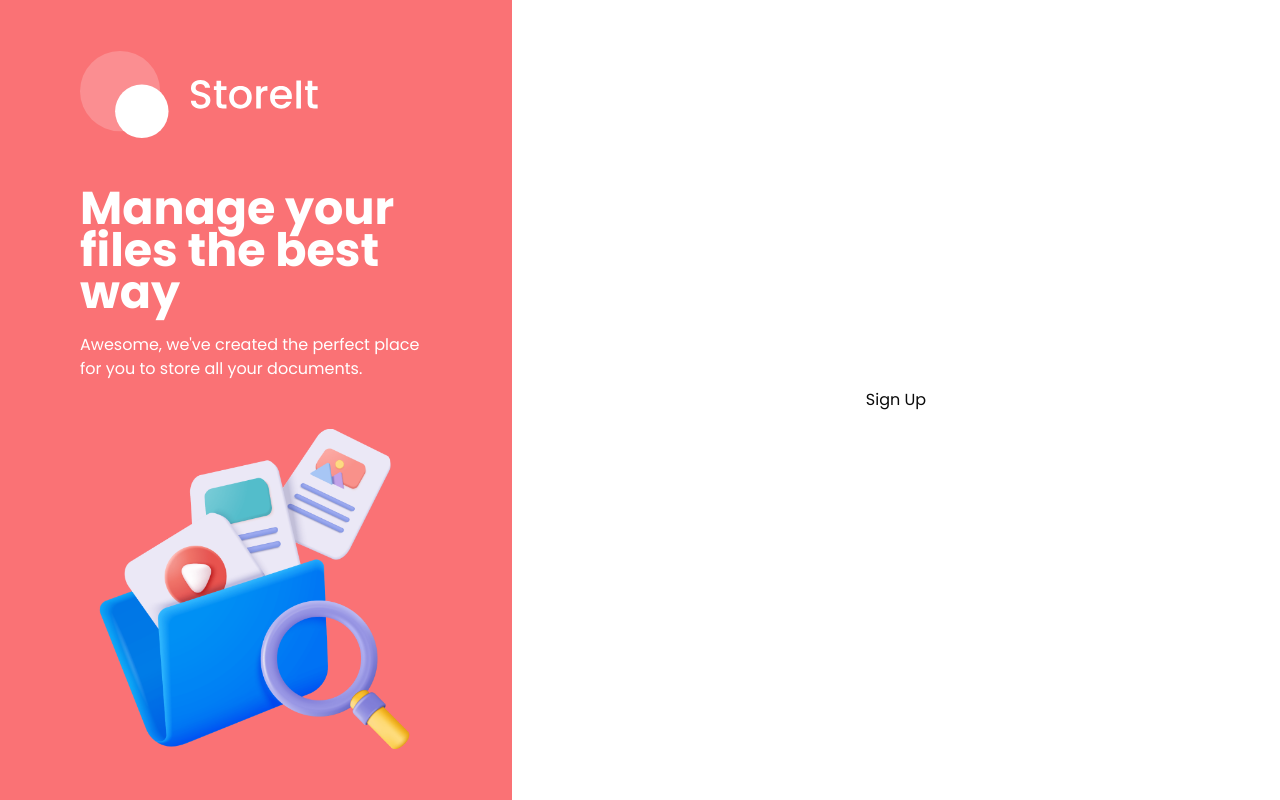
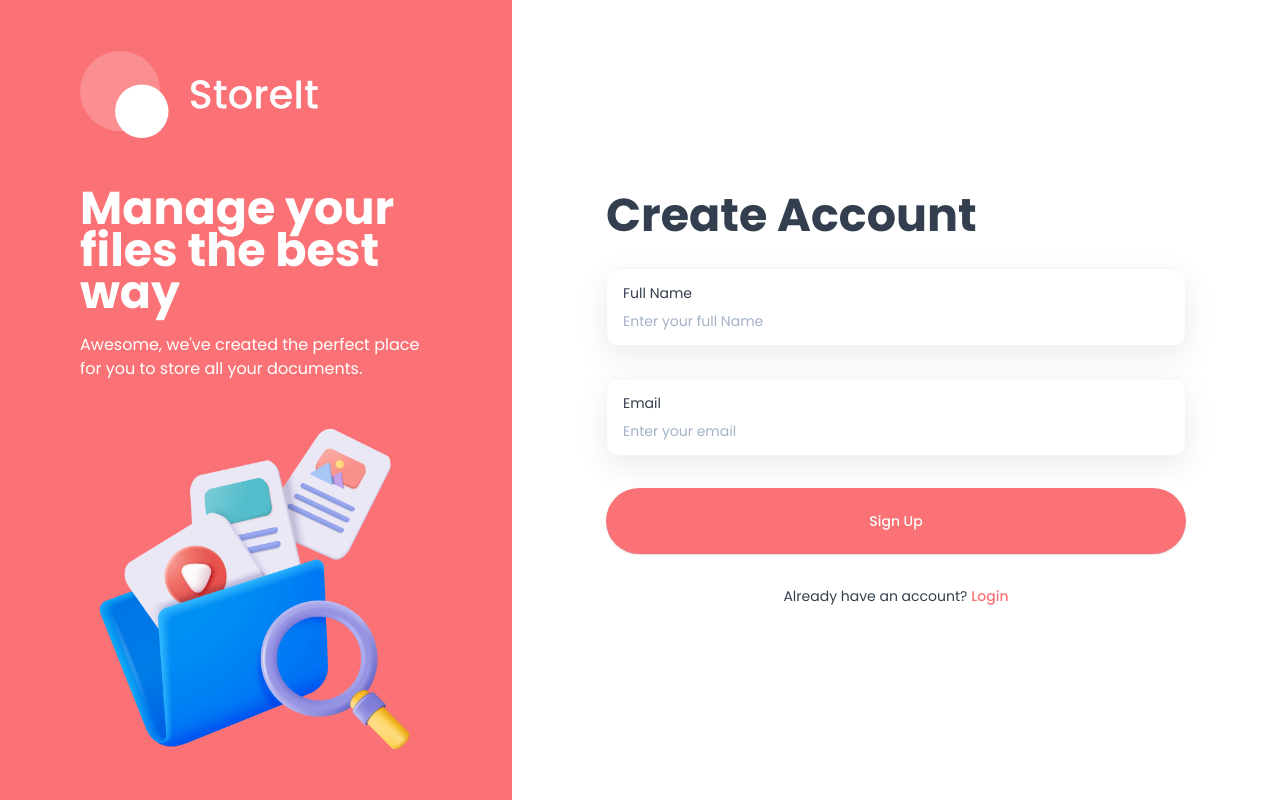
Before and after one commit to MohamedZakidev/store-it, a Next.js app: page /sign-up in a window 1280 px wide. Built offline with nearby package versions, Linux system fonts and the light colour scheme.

Commit message:
validating the form

```diff
--- a/components/AuthForm.tsx
+++ b/components/AuthForm.tsx
@@ -4,38 +4,145 @@
 import { useForm } from "react-hook-form";
 import { z } from "zod";
 
-const formSchemaForSignUp = z.object({
-  fullName: z.string().min(2).max(50),
-  email: z.email("Please enter a valid email address"),
-});
+import { Button } from "@/components/ui/button";
+import {
+  Form,
+  FormControl,
+  FormField,
+  FormItem,
+  FormLabel,
+  FormMessage,
+} from "@/components/ui/form";
+import { Input } from "@/components/ui/input";
+import { authFormProps, authFormType } from "@/types";
+import Image from "next/image";
+import Link from "next/link";
+import { useState } from "react";
 
-const formSchemaForSignIn = z.object({
-  email: z.email("Please enter a valid email address"),
-});
-
-type authFormProps = {
-  type: "sign-in" | "sign-up";
-};
+function generateAuthFormSchema(formType: authFormType) {
+  return z.object({
+    email: z.email("Please enter a valid email address"),
+    fullName:
+      formType === "sign-up"
+        ? z
+            .string()
+            .min(2, "Your name must be at least 2 characters long")
+            .max(50)
+        : z.string().optional(),
+  });
+}
 
 function AuthForm({ type }: authFormProps) {
+  // state
+  console.log("auth form render");
+  const [isLoading, setIsLoading] = useState<boolean>(false);
+  const [errorMessage, setErrorMessage] = useState("");
+
+  // form schema
+  const formSchema = generateAuthFormSchema(type);
+
   // 1. Define your form.
   const form = useForm<z.infer<typeof formSchema>>({
-    resolver:
-      type === "sign-up"
-        ? zodResolver(formSchemaForSignUp)
-        : zodResolver(formSchemaForSignIn),
-    defaultValues:
-      type === "sign-up"
-        ? {
-            fullName: "",
-            email: "",
-          }
-        : {
-            email: "",
-          },
+    resolver: zodResolver(formSchema),
+    defaultValues: {
+      email: "",
+      fullName: "",
+    },
   });
 
-  return <div>{type === "sign-in" ? "Sign In" : "Sign Up"}</div>;
+  // 2. Define a submit handler.
+  function onSubmit(values: z.infer<typeof formSchema>) {
+    // Do something with the form values.
+    // ✅ This will be type-safe and validated.
+    console.log(values);
+  }
+
+  return (
+    <>
+      <Form {...form}>
+        <form onSubmit={form.handleSubmit(onSubmit)} className="auth-form">
+          <h1 className="form-title">
+            {type === "sign-up" ? "Create Account" : "Login"}
+          </h1>
+          {type === "sign-up" && (
+            <FormField
+              control={form.control}
+              name="fullName"
+              render={({ field }) => (
+                <FormItem>
+                  <div className="shad-form-item">
+                    <FormLabel className="shad-form-label">Full Name</FormLabel>
+                    <FormControl>
+                      <Input
+                        {...field}
+                        placeholder="Enter your full Name"
+                        className="shad-input"
+                      />
+                    </FormControl>
+                  </div>
+                  <FormMessage className="shad-form-message" />
+                </FormItem>
+              )}
+            />
+          )}
+          <FormField
+            control={form.control}
+            name="email"
+            render={({ field }) => (
+              <FormItem>
+                <div className="shad-form-item">
+                  <FormLabel className="shad-form-label">Email</FormLabel>
+                  <FormControl>
+                    <Input
+                      {...field}
+                      placeholder="Enter your email"
+                      className="shad-input"
+                    />
+                  </FormControl>
+                </div>
+                <FormMessage className="shad-form-message" />
+              </FormItem>
+            )}
+          />
+          <Button
+            type="submit"
+            disabled={isLoading}
+            className="form-submit-button"
+          >
+            {type === "sign-in" ? "Sign In" : "Sign Up"}
+            {isLoading && (
+              <Image
+                src={"/assets/icons/loader.svg"}
+                alt="loader"
+                width={24}
+                height={24}
+                className="ml-2 animate-spin"
+              />
+            )}
+          </Button>
+          {errorMessage && <p className="error-message">*{errorMessage}</p>}
+          <div className="body-2 flex justify-center text-light-100">
+            {type === "sign-in" ? (
+              <p>
+                Don&apos;t have an account?{" "}
+                <span className="text-brand font-medium">
+                  <Link href={"/sign-up"}>Create Account</Link>
+                </span>
+              </p>
+            ) : (
+              <p>
+                Already have an account?{" "}
+                <span className="text-brand font-medium">
+                  <Link href={"/sign-in"}>Login</Link>
+                </span>
+              </p>
+            )}
+          </div>
+        </form>
+      </Form>
+      {/* otp verfication */}
+    </>
+  );
 }
 
 export default AuthForm;
--- /dev/null
+++ b/components/ui/input.tsx
@@ -0,0 +1,22 @@
+import * as React from "react"
+
+import { cn } from "@/lib/utils"
+
+const Input = React.forwardRef<HTMLInputElement, React.ComponentProps<"input">>(
+  ({ className, type, ...props }, ref) => {
+    return (
+      <input
+        type={type}
+        className={cn(
+          "flex h-9 w-full rounded-md border border-input bg-transparent px-3 py-1 text-base shadow-sm transition-colors file:border-0 file:bg-transparent file:text-sm file:font-medium file:text-foreground placeholder:text-muted-foreground focus-visible:outline-none focus-visible:ring-1 focus-visible:ring-ring disabled:cursor-not-allowed disabled:opacity-50 md:text-sm",
+          className
+        )}
+        ref={ref}
+        {...props}
+      />
+    )
+  }
+)
+Input.displayName = "Input"
+
+export { Input }
--- /dev/null
+++ b/types/index.ts
@@ -0,0 +1,5 @@
+export type authFormType = "sign-in" | "sign-up";
+
+export type authFormProps = {
+  type: authFormType;
+};
```
